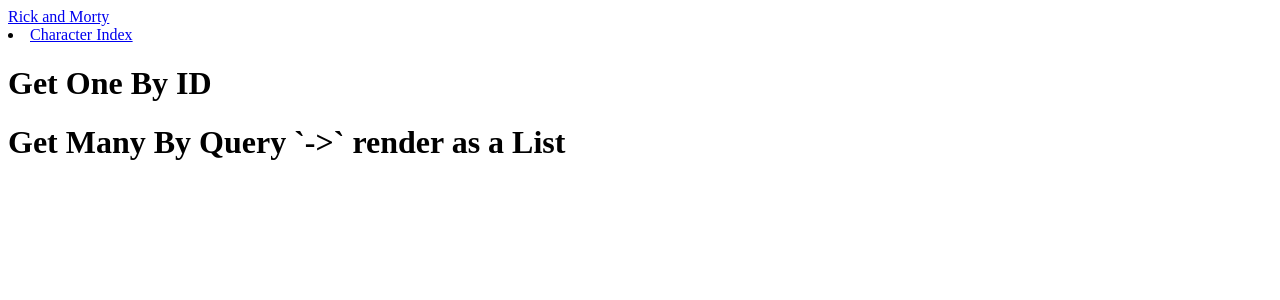
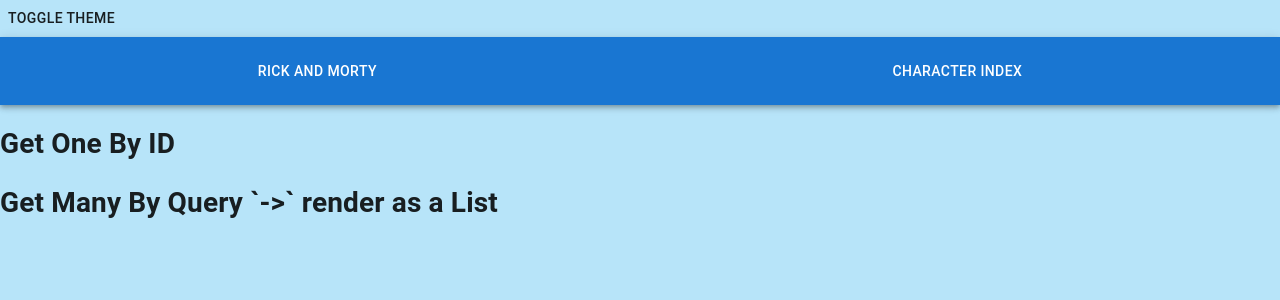
Before and after one commit to luckymouse11/sls-techtask, a React (Create React App) app: page / in a window 1280 px wide. Shown: the top 300 px of the page. Built offline with nearby package versions, Linux system fonts and the light colour scheme.

Commit message:
index page format

```diff
--- a/package.json
+++ b/package.json
@@ -5,6 +5,9 @@
   "dependencies": {
     "@emotion/react": "^11.9.0",
     "@emotion/styled": "^11.8.1",
+    "@material-ui/core": "^4.12.4",
+    "@material-ui/icons": "^4.11.3",
+    "@mui/icons-material": "^5.6.2",
     "@mui/material": "^5.6.4",
     "@testing-library/jest-dom": "^5.14.1",
     "@testing-library/react": "^13.0.0",
--- a/src/App.tsx
+++ b/src/App.tsx
@@ -1,30 +1,49 @@
 import React from 'react'
-import { Routes , Route , Link } from 'react-router-dom'
+import { Routes , Route , Link } from 'react-router-dom';
+import CssBaseline from '@material-ui/core/CssBaseline';
+import { MuiThemeProvider, createMuiTheme } from '@material-ui/core/styles';
+import Button from '@material-ui/core/Button';
+
+
+import Navbar from './common/Navbar'
 
 import Home from './components/Home'
 import CharacterIndex from './components/characters/characterIndex'
 
+const themeLight = createMuiTheme({
+  palette: {
+    background:{
+      default: "#B7E4F9FF"
+    }
+  }
+});
+
+const themeDark = createMuiTheme({
+  palette: {
+    background: {
+      default: "#222222"
+    },
+    text: {
+      primary: "#ffffff"
+    }
+  }
+});
+
 const App: React.FC = () => {
+  const [light, setLight] = React.useState(true);
   return (
     <>
-      <nav className="navbar navbar-expand navbar-dark bg-dark">
-        <a href="/" className="navbar-brand">
-          Rick and Morty
-        </a>
-        <div className="navbar-nav mr-auto">
-          <li className="nav-item">
-            <Link to={"/characterIndex"} className="nav-link">
-              Character Index
-            </Link>
-          </li>
+    <MuiThemeProvider theme={light ? themeLight : themeDark}>
+      <CssBaseline />
+      <Button onClick={() => setLight(prev => !prev)}>Toggle Theme</Button>
+        <div className="site-wrapper">
+          <Navbar />
+          <Routes>
+            <Route path="/" element={<Home/>} />
+            <Route path="/characterIndex" element={<CharacterIndex/>} />
+          </Routes>
         </div>
-      </nav>
-    <div className="site-wrapper">
-      <Routes>
-        <Route path="/" element={<Home/>} />
-        <Route path="/characterIndex" element={<CharacterIndex/>} />
-      </Routes>
-    </div>
+    </MuiThemeProvider>
     </>
   )
 }
--- /dev/null
+++ b/src/common/Navbar.tsx
@@ -0,0 +1,26 @@
+import React from 'react';
+import AppBar from '@mui/material/AppBar';
+import Box from '@mui/material/Box';
+// import Toolbar from '@mui/material/Toolbar';
+import Link from '@mui/material/Link';
+import Button from '@mui/material/Button';
+
+
+export default function ButtonAppBar() {
+  return (
+    <Box sx={{ flexGrow: 1, color: '#E762D7FF' }}>
+      <AppBar position='static' sx={{ color: '#E762D7FF' }}>
+        {/* <Toolbar> */}
+          <Box sx={{ display: 'flex', justifyContent: 'space-around' }}>
+            <Button component={Link} href="/" sx={{ my: 2, color: 'white', display: 'block' }}>
+              Rick and Morty
+            </Button>
+            <Button component={Link} href="/characterindex" sx={{ my: 2, color: 'white', display: 'block' }}>
+              Character Index
+            </Button>
+          </Box>
+        {/* </Toolbar> */}
+      </AppBar>
+    </Box>
+  );
+}
--- a/src/components/characters/characterCard.tsx
+++ b/src/components/characters/characterCard.tsx
@@ -1,4 +1,8 @@
-import React from 'react'
+import React from 'react';
+import { styled } from '@mui/material';
+import { Grid } from '@mui/material';
+import { Box } from '@mui/system';
+import { Paper } from '@mui/material';
 
 import CharacterCardVals from './interfaces'
 
@@ -6,47 +10,43 @@
   characters: CharacterCardVals[];
 }
 
+const Item = styled(Paper)(({ theme }) => ({
+  backgroundColor: '#FAFD7CFF',
+  width: 'fit-content',
+  border: '1px solid black',
+  textAlign: 'center',
+  padding: 8,
+  paddingTop: 0,
+}));
+
 export const CharacterCard: React.FC<CharacterProps> = ({characters}: CharacterProps) => {
 
-  return <div className="Character-Card">
-  <table>
-      <tbody>
-      <tr className="Table-Header">
-          <td>
-              <h4>NAME</h4>
-          </td>
-          <td>
-              <h4>STATUS</h4>
-          </td>
-          <td>
-              <h4>IMAGE</h4>
-          </td>
-      </tr>
+  return (
+    <Box sx={{ flexGrow: 1, p: 4, top: 6}}>
+      <Grid container spacing={{ xs: 2, md: 3 }} columns={{ xs: 4, sm: 8, md: 12 }}>
         {characters.map(item => {
             return (
-            <CharacterProfile id={item.id}
+              <CharacterProfile
+              id={item.id}
               name={item.name}
               status={item.status}
               image={item.image}/>
             )
         })}
-      </tbody>
-  </table>
-</div>
+      </Grid>
+    </Box>
+  )
 }
 
 
-const CharacterProfile: React.FC<CharacterCardVals> = ({image, name, status}: CharacterCardVals) => {
+const CharacterProfile: React.FC<CharacterCardVals> = ({id, image, name, status}: CharacterCardVals) => {
 
-    return <tr>
-      <td>
-          <h5>{name}</h5>
-      </td>
-      <td>
-          <h5>{status}</h5>
-      </td>
-      <td>
-          <img src={image} alt={name}/>
-      </td>
-    </tr>
+  return (
+    <Grid xs={4} sm={4} md={3} sx={{ display: 'flex', justifyContent: 'center', padding: 2 }}>
+      <Item>
+        <p>{name}</p>
+        <img width={180} height={180} src={image} alt={name}/>
+      </Item>
+    </Grid>
+  )
 }
--- a/src/components/characters/characterIndex.tsx
+++ b/src/components/characters/characterIndex.tsx
@@ -3,7 +3,7 @@
 
 import CharacterCardVals from './interfaces'
 import { CharacterCard } from './characterCard'
-import { stripVTControlCharacters } from 'util'
+// import { stripVTControlCharacters } from 'util'
 
 const CharacterIndex: React.FC = () => {
 
@@ -19,11 +19,9 @@
 
     return (
       <>
-      <div className='columns-style columns is-multiline'>
-          {character.map(item => {
-            return <CharacterCard characters={character}/>
-          })}
-        </div>
+        {character.map(item => {
+          return <CharacterCard characters={character}/>
+        })}
       </>
     )
   }
```
Also changed, not shown: 1 other file (tests, documents, lock files or other folders). Lines whose indentation alone changed are shown as unchanged.
